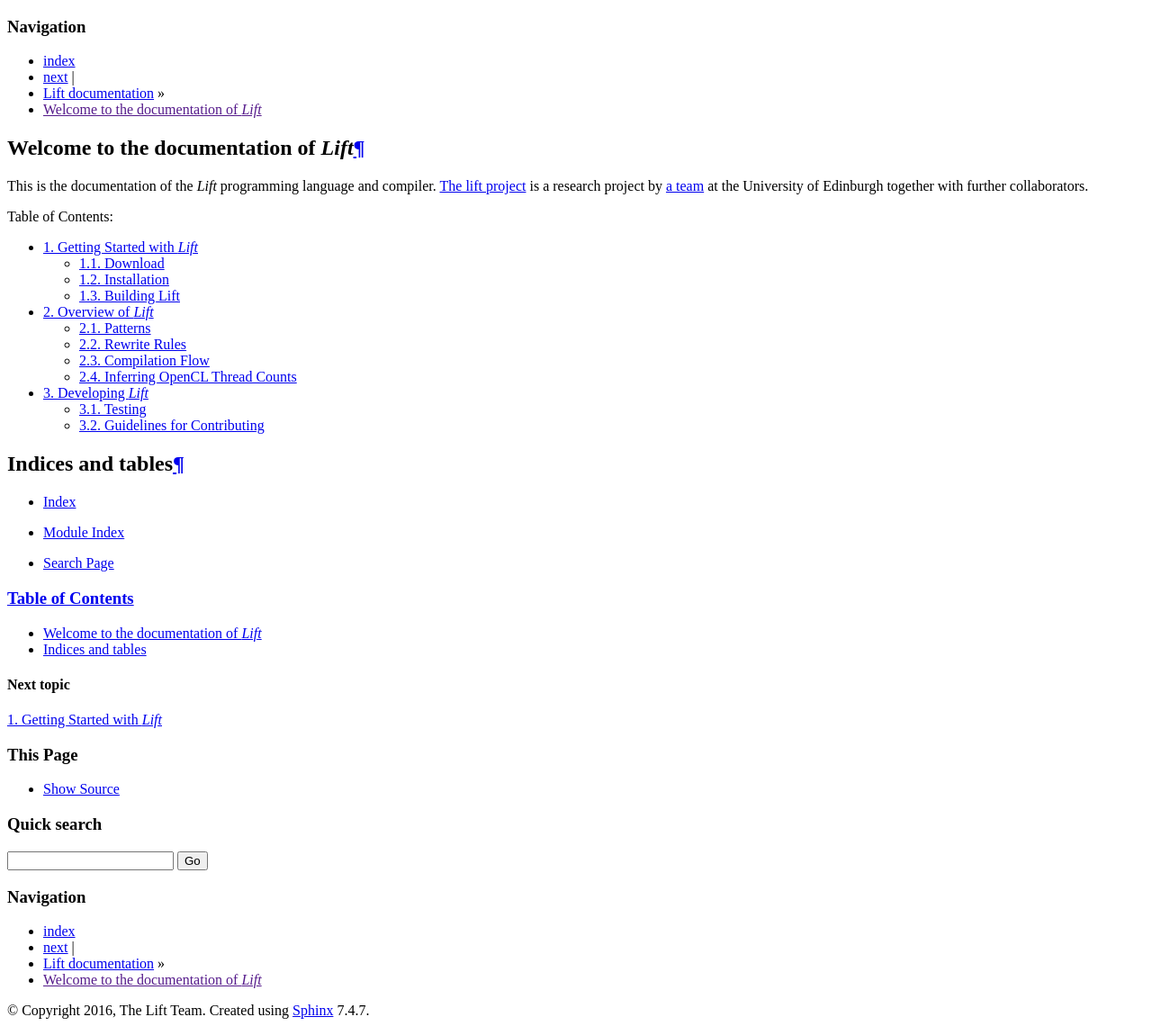
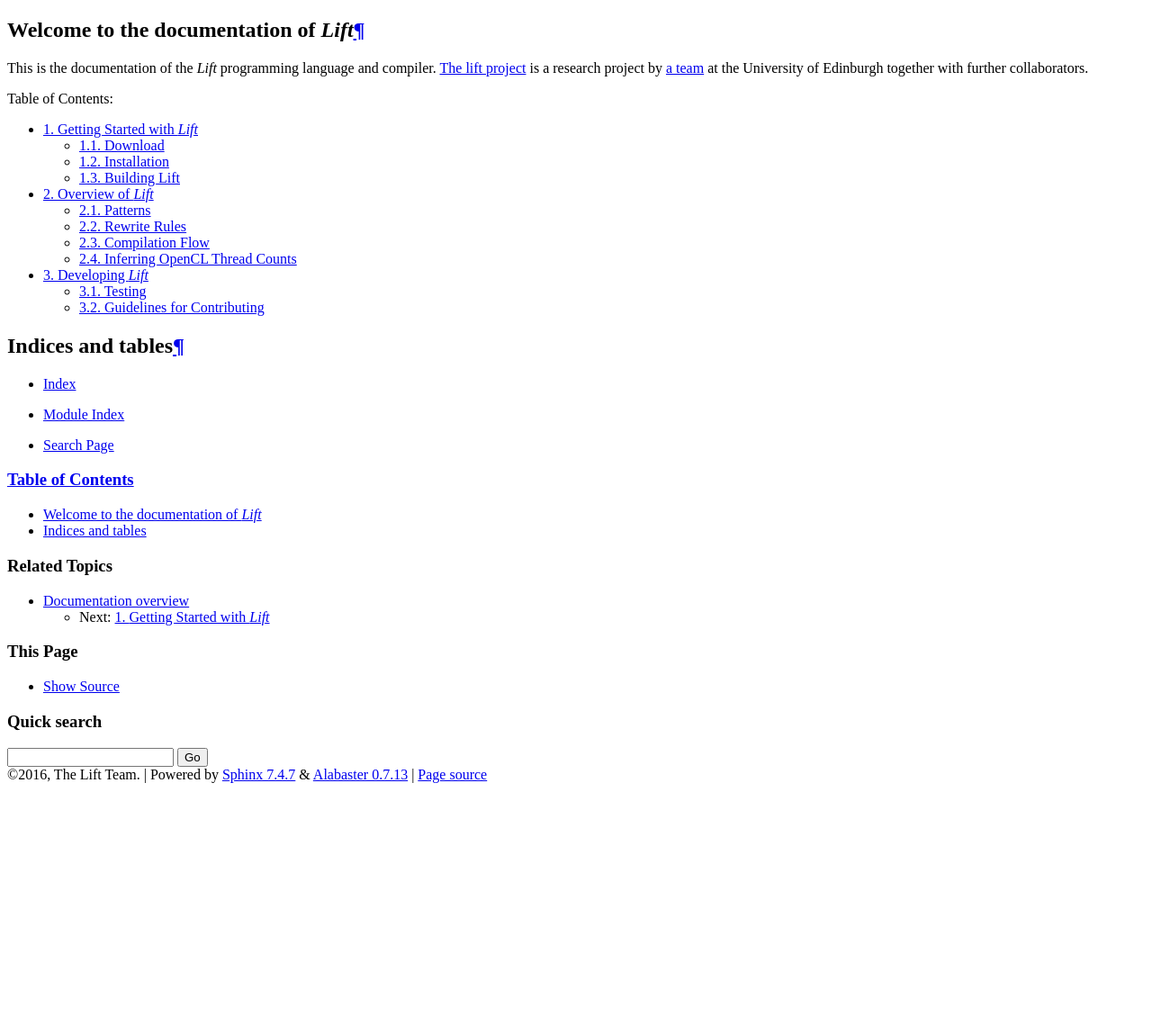
Before and after one commit to lift-project/lift, a Sphinx documentation site: the page built from docs/source/index.rst, in a window 1280 px wide. Shown: the whole page at 90% size. Built offline with Sphinx 7.4.7, drawn with Linux system fonts in a browser that asks for light colours; after the commit the page ends 900 px from its top, so only the background shows below that.

Commit message:
Choose the docs theme explicitly

```diff
--- a/docs/source/conf.py
+++ b/docs/source/conf.py
@@ -85,7 +85,11 @@ todo_include_todos = False
 # The theme to use for HTML and HTML Help pages.  See the documentation for
 # a list of builtin themes.
 #
-html_theme = 'default'
+on_rtd = os.environ.get('READTHEDOCS') == 'True'
+if on_rtd:
+    html_theme = 'sphinx_rtd_theme'
+else:
+    html_theme = 'alabaster'
 
 # Theme options are theme-specific and customize the look and feel of a theme
 # further.  For a list of options available for each theme, see the
```
